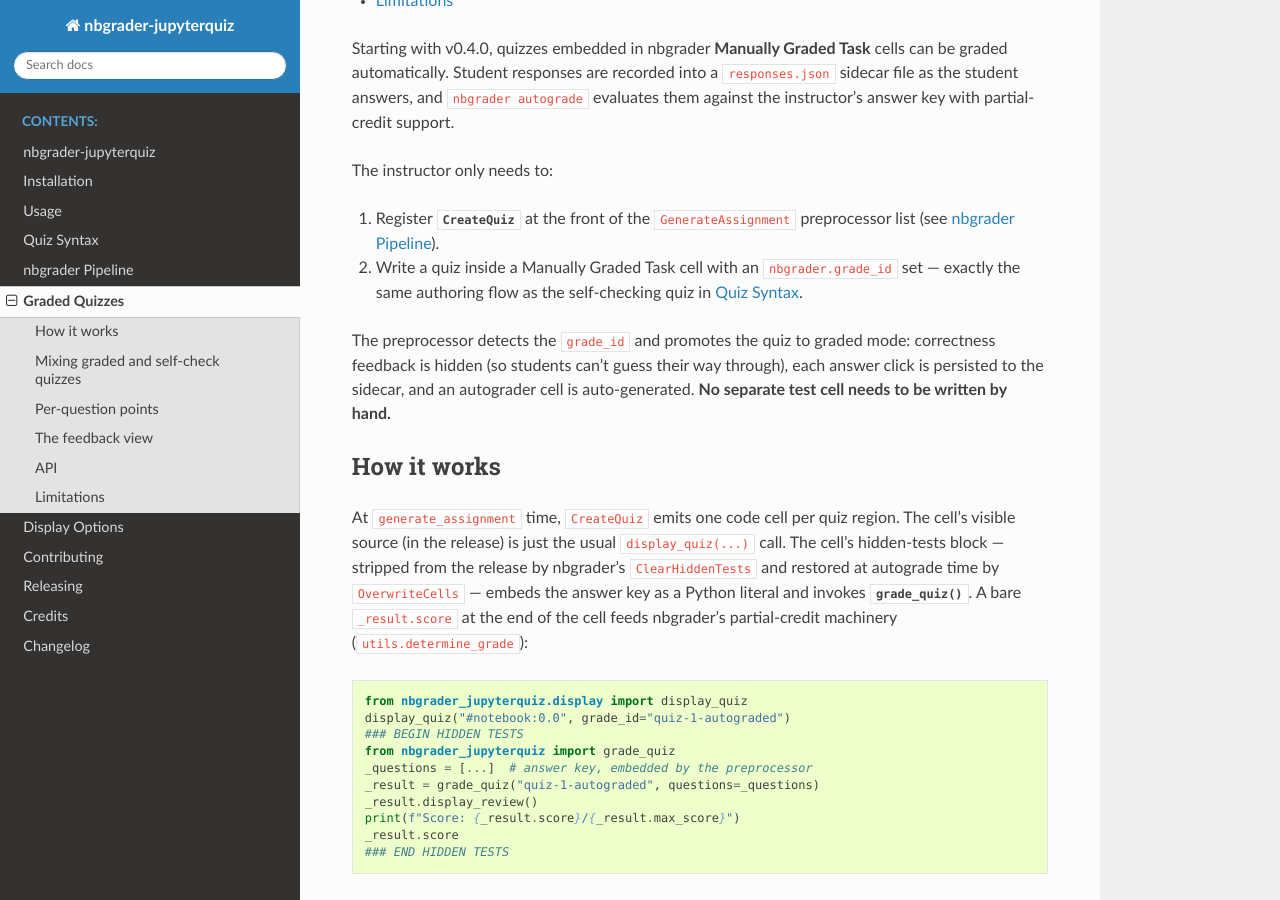
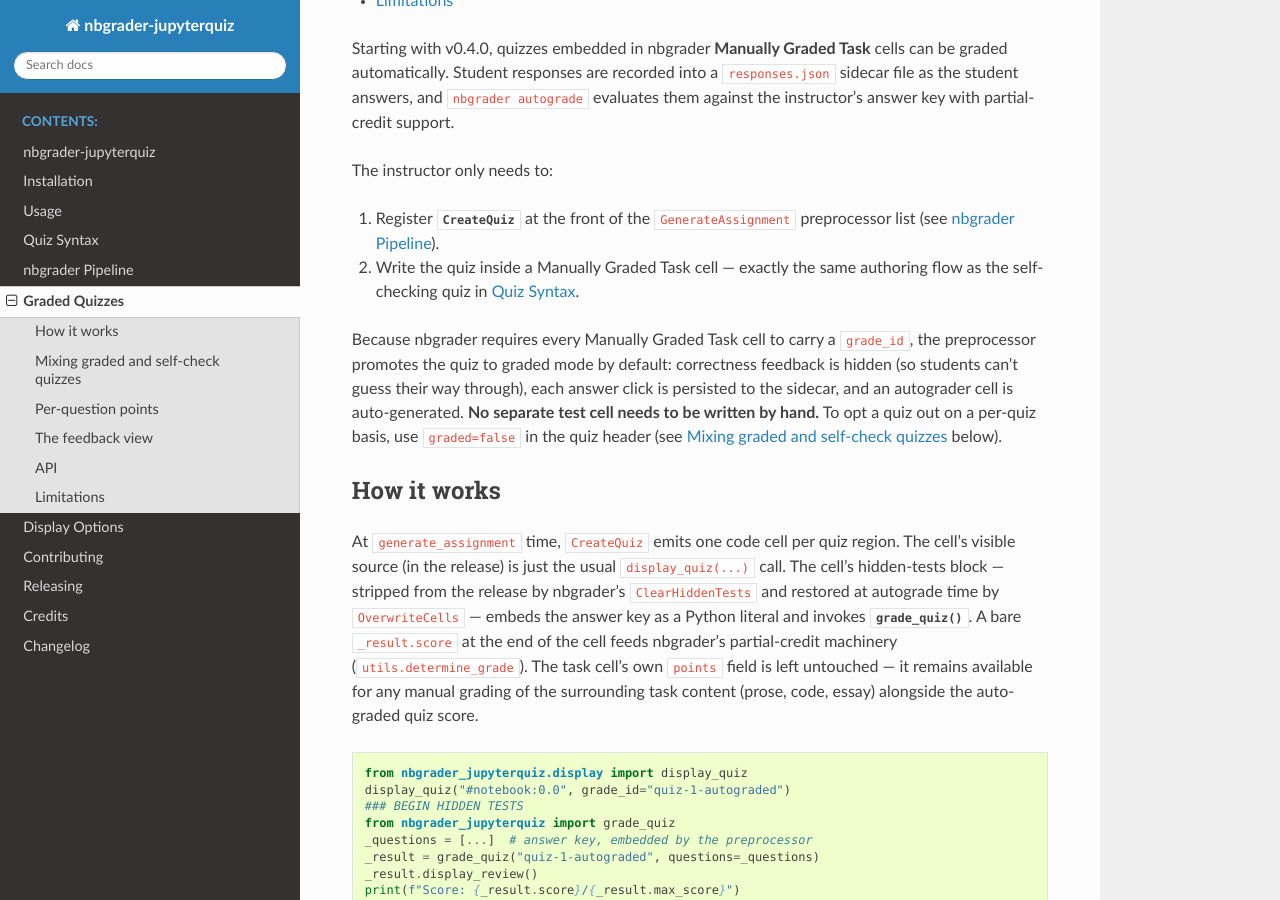
Before and after one commit to PhilippRisius/nbgrader-jupyterquiz, a Sphinx documentation site: the page built from docs/graded-quizzes.rst, in a window 1280 px wide and 900 px high, scrolled down 291 px. Built offline with Sphinx 7.4.7 and the Read the Docs theme 3.1.0, drawn with Linux system fonts in a browser that asks for light colours; pages that are not in the unit, such as notebooks, are missing from menus; some of the changed text lies outside the part shown.

Commit message:
docs: clarify that task cells always carry a grade_id
nbgrader requires every Manually Graded Task cell to have a
``grade_id`` — the "no grade_id" path that the graded-quizzes and
quiz-syntax pages implicitly alluded to isn't actually reachable in a
real authoring flow.

- ``graded-quizzes.rst``: "Write the quiz inside a Manually Graded
  Task cell" instead of "…with an ``nbgrader.grade_id`` set".  The
  per-row prefix in the configuration-matrix table is now the quiz
  header line (``#### Quiz …``) rather than "Task cell w/
  ``grade_id``" — the task-cell-with-grade-id part is the default,
  not a toggle.  Also adds a note in "How it works" that the task
  cell's ``points`` are preserved for manual grading.
- ``quiz-syntax.rst``: ``graded`` row changed from "inherit (graded
  iff the host cell has an ``nbgrader.grade_id``)" to a plain "default
  ``true``: a quiz inside a Manually Graded Task cell is auto-graded".
  ``hide_correctness`` default rephrased accordingly (tracks
  ``graded`` instead of an "iff graded" framing).

Internally, the preprocessor still dispatches on the presence of
``grade_id`` — that check stays correct because it guards against the
rare case where ``enforce_metadata=False`` has been set and a quiz
lives in a plain markdown cell.  Only the user-facing framing
changes.

```diff
--- a/docs/graded-quizzes.rst
+++ b/docs/graded-quizzes.rst
@@ -13,18 +13,21 @@ partial-credit support.
 
 The instructor only needs to:
 
-1. Register :class:`~nbgrader_jupyterquiz.CreateQuiz` at the front of the
-   ``GenerateAssignment`` preprocessor list (see
+1. Register :class:`~nbgrader_jupyterquiz.CreateQuiz` at the front of
+   the ``GenerateAssignment`` preprocessor list (see
    :doc:`nbgrader-pipeline`).
-2. Write a quiz inside a Manually Graded Task cell with an
-   ``nbgrader.grade_id`` set — exactly the same authoring flow as the
-   self-checking quiz in :doc:`quiz-syntax`.
+2. Write the quiz inside a Manually Graded Task cell — exactly the
+   same authoring flow as the self-checking quiz in
+   :doc:`quiz-syntax`.
 
-The preprocessor detects the ``grade_id`` and promotes the quiz to
-graded mode: correctness feedback is hidden (so students can't guess
+Because nbgrader requires every Manually Graded Task cell to carry a
+``grade_id``, the preprocessor promotes the quiz to graded mode by
+default: correctness feedback is hidden (so students can't guess
 their way through), each answer click is persisted to the sidecar, and
 an autograder cell is auto-generated.  **No separate test cell needs
-to be written by hand.**
+to be written by hand.**  To opt a quiz out on a per-quiz basis, use
+``graded=false`` in the quiz header (see `Mixing graded and self-check
+quizzes`_ below).
 
 
 How it works
@@ -37,7 +40,10 @@ stripped from the release by nbgrader's ``ClearHiddenTests`` and
 restored at autograde time by ``OverwriteCells`` — embeds the answer
 key as a Python literal and invokes :func:`grade_quiz`.  A bare
 ``_result.score`` at the end of the cell feeds nbgrader's partial-credit
-machinery (``utils.determine_grade``):
+machinery (``utils.determine_grade``).  The task cell's own ``points``
+field is left untouched — it remains available for any manual grading
+of the surrounding task content (prose, code, essay) alongside the
+auto-graded quiz score.
 
 .. code-block:: python
 
@@ -103,16 +109,16 @@ interesting combinations:
    * - Configuration
      - Correctness feedback
      - Auto-graded
-   * - Task cell w/ ``grade_id`` (default)
+   * - Quiz header (defaults)
      - Hidden (Selected/Deselected)
      - Yes
-   * - Task cell w/ ``grade_id`` + ``hide_correctness=false``
+   * - ``#### Quiz hide_correctness=false``
      - Visible (green / red)
      - Yes (but leaky)
-   * - Task cell w/ ``grade_id`` + ``graded=false``
+   * - ``#### Quiz graded=false``
      - Visible (green / red)
      - No
-   * - Task cell w/ ``grade_id`` + ``graded=false hide_correctness=true``
+   * - ``#### Quiz graded=false hide_correctness=true``
      - Hidden (Selected/Deselected)
      - No (study mode)
 
```
Also changed, not shown: docs/quiz-syntax.rst (+12 -11 lines).
